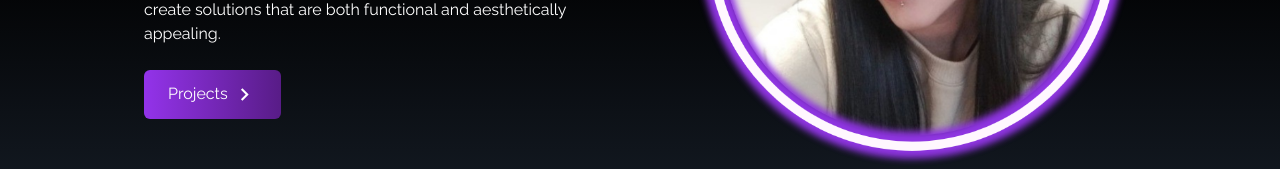
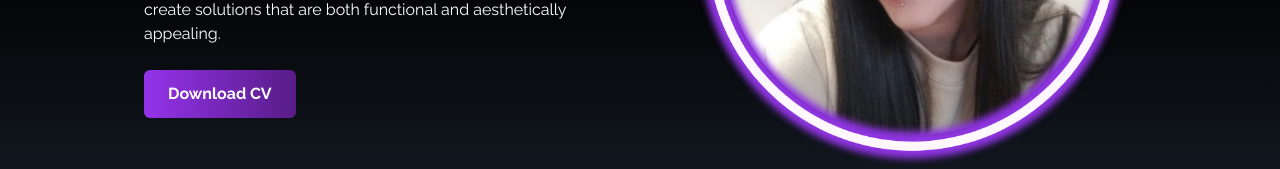
Before and after one commit to antoruizx/Portfolio-Anto, a React (Create React App) app: page / in a window 1280 px wide. Shown: the part 454-623 px from the top of the page. Built offline with nearby package versions, Linux system fonts and the light colour scheme.

Commit message:
button download cv

```diff
--- a/src/components/Footer.jsx
+++ b/src/components/Footer.jsx
@@ -11,33 +11,7 @@ import {
 
 export default function Footer() {
   return (
-    <MDBFooter className='bg-dark text-center text-white ' style={{ backgroundColor: 'black' }}>
-      <MDBContainer className='p-4 pb-0'>
-        <section className='mb-4'>
-          <MDBBtn outline color="dark" floating className='m-1' href='#!' role='button'>
-            <MDBIcon fab icon='facebook-f' />
-          </MDBBtn>
-
-          <MDBBtn outline color="dark" floating className='m-1' href='#!' role='button'>
-            <MDBIcon fab icon='twitter' />
-          </MDBBtn>
-
-          <MDBBtn outline color="light" floating className='m-1' href='#!' role='button'>
-            <MDBIcon fab icon='google' />
-          </MDBBtn>
-          <MDBBtn outline color="light" floating className='m-1' href='#!' role='button'>
-            <MDBIcon fab icon='instagram' />
-          </MDBBtn>
-
-          <MDBBtn outline color="light" floating className='m-1' href='#!' role='button'>
-            <MDBIcon fab icon='linkedin-in' />
-          </MDBBtn>
-
-          <MDBBtn outline color="light" floating className='m-1' href='#!' role='button'>
-            <MDBIcon fab icon='github' />
-          </MDBBtn>
-        </section>
-      </MDBContainer>
+    <MDBFooter className='bg-dark font-bold text-center text-white ' style={{ backgroundColor: 'black' }}>
 
       <div className='text-center p-3' style={{ backgroundColor: 'black' }}>
         © 2023 Copyright | Nadia Antonella Ruiz
--- a/src/components/Home.jsx
+++ b/src/components/Home.jsx
@@ -1,7 +1,8 @@
 import React from 'react';
 import AntoImage from '../assets/img/anto-neon.png';
 import { MdOutlineKeyboardArrowRight } from 'react-icons/md';
-import { Link } from 'react-scroll';
+import { Link, ScrollLink } from 'react-scroll';
+import pdf from '../assets/docs/cv-developer-nar.pdf';
 
 const Home = () => {
   return (
@@ -16,15 +17,13 @@ const Home = () => {
                 Hello! I am Nadia Antonella Ruiz, I live in Tucumán, Argentina. Worked on projects using technologies such as React, Express.js, MongoDB, and more. My approach is to create solutions that are both functional and aesthetically appealing.
                 </p>
                 <div>
-                    <Link
-                    to='portfolio'
+                    <a
+                    href='https://drive.google.com/uc?id=1HS64IC5h61iniTJedcjz-S6LAkQajpm9&export=download'
                     smooth duration={500}
-                    className='group text-white w-fit px-6 py-3 my-2 flex items-center rounded-md bg-gradient-to-r from-purple-600 to-purple-900 hover:scale-110 duration-300'>
-                        Projects
-                        <span className='group-hover:rotate-90 duration-300'>
-                            <MdOutlineKeyboardArrowRight size={25} className='ml-1'/>
-                        </span>
-                    </Link>
+                    className='group text-white w-fit px-6 py-3 my-2 flex items-center rounded-md bg-gradient-to-r from-purple-600 to-purple-900 hover:scale-110 duration-300 font-bold cursor-pointer'>
+                    Download CV
+                    </a>
+
                 </div>
             </div>
 
```
Also changed, not shown: 1 other file (tests, documents, lock files or other folders).
